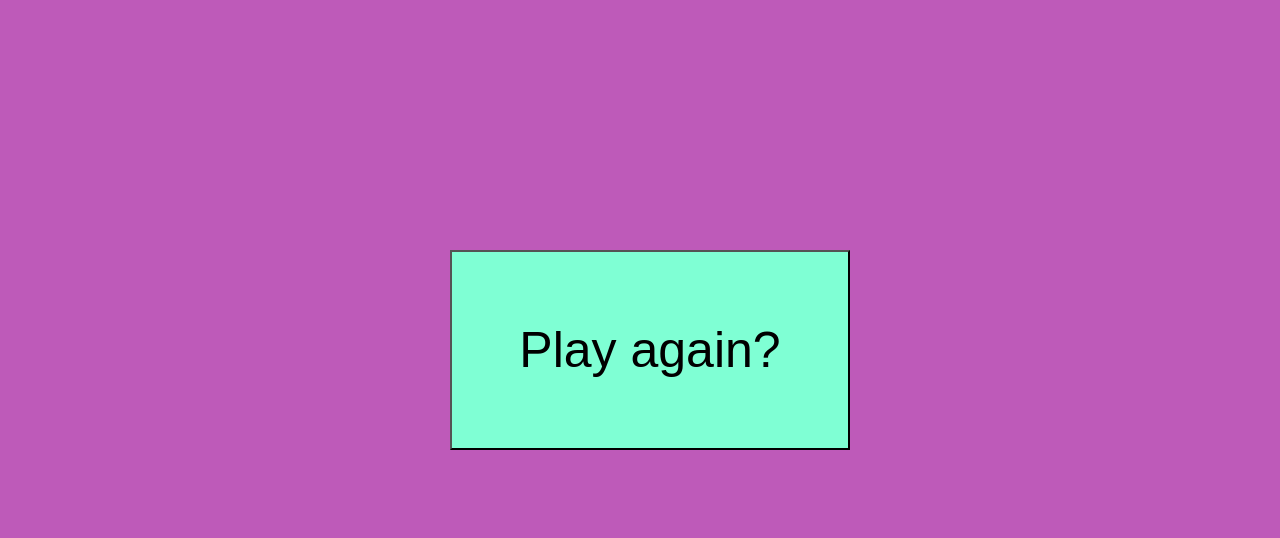
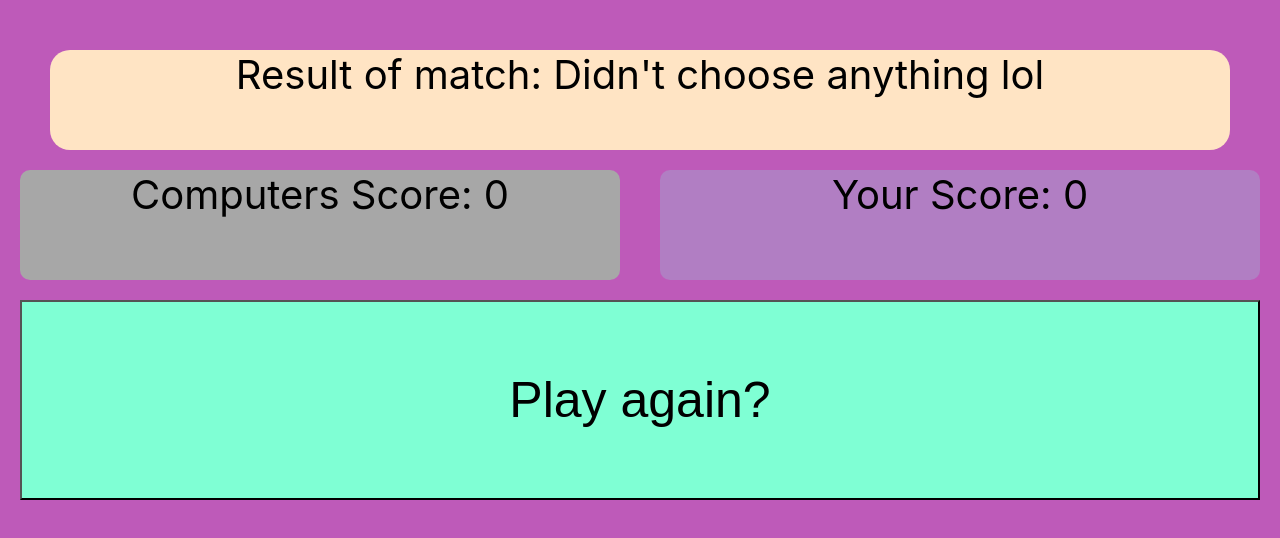
Before and after one commit to Melaizaah/rock-paper-scissors, a React (Create React App) app: page /result in a window 1280 px wide. Shown: the top 538 px of the page. Built offline with nearby package versions, Linux system fonts and the light colour scheme.

Commit message:
Nicer css to the code, result of match added to result-file

```diff
--- a/src/components/Game.jsx
+++ b/src/components/Game.jsx
@@ -52,19 +52,15 @@ function Game({ outcome, setOutcome, gameRounds, setGameRounds }) {
     return(
         <>
         <div className="grid-container">
-            <div >
-                <button className="choice-button"><img className="handImage" src={require("../images/rock-hand.png")} alt="" onClick={() => playChoice("rock")}/>Rock</button>
-            </div>
-            <div>
+            <button className="play-btn" onClick={playGame}>Play!!</button>
 
-                <button className="choice-button" ><img className="handImage" src={require("../images/paper-hand.png")} alt="" onClick={() => playChoice("paper")}/>Paper</button>
-            </div>
-            <div>
+            <button className="choice-btn"><img className="hand-img" src={require("../images/rock-hand.png")} alt="" onClick={() => playChoice("rock")}/>Rock</button>
 
-                <button className="choice-button"><img className="handImage" src={require("../images/scissor-hand.png")} alt="" onClick={() => playChoice("scissor")}/>Scissor</button>
-            </div>
+            <button className="choice-btn" ><img className="hand-img" src={require("../images/paper-hand.png")} alt="" onClick={() => playChoice("paper")}/>Paper</button>
+
+            <button className="choice-btn"><img className="hand-img" src={require("../images/scissor-hand.png")} alt="" onClick={() => playChoice("scissor")}/>Scissor</button>
         </div>
-        <button className="playButton" onClick={playGame}>Play!!</button>
+
         </>
     )
 }
--- a/src/components/Main.jsx
+++ b/src/components/Main.jsx
@@ -18,10 +18,6 @@ function Main() {
        }
     }, [gameRounds])
 
-    // const getScores = useCallback(() => {
-    //     return [yourScore, computerScore];
-    // }, [outcome])
-
     return (
 
         <Router>
@@ -29,7 +25,7 @@ function Main() {
             <Routes>
                 <Route path='/' element={<Game outcome={outcome} setOutcome={setOutcome} gameRounds={gameRounds} setGameRounds={setGameRounds}/>} />
 
-                <Route path="/result" element={ <Result yourScore={yourScore} computerScore={computerScore}/>} />
+                <Route path="/result" element={ <Result outcome={outcome} yourScore={yourScore} computerScore={computerScore}/>} />
             </Routes>
 
         </Router>
--- a/src/components/Result.jsx
+++ b/src/components/Result.jsx
@@ -2,14 +2,9 @@ import React  from "react"
 import { useNavigate } from "react-router-dom";
 import "./styles.css"
 
-function Result({ yourScore, computerScore }) {
+function Result({ outcome, yourScore, computerScore }) {
 
     const history = useNavigate("/result");
-    // const [scores, setScores] = useState([])
-
-    // useEffect(() => {
-    //     setScores(getScores);
-    // }, [getScores])
 
 
     const playAgain = () => {
@@ -20,17 +15,13 @@ function Result({ yourScore, computerScore }) {
     }
 
 
-    // const updateScore = () => {
-
-    //     console.log(`Computers Score: ${computerScore}`)
-    //     console.log(`Your score: ${yourScore}`)
-    // }
-
 
     return (
-        <div>
-            {/* <button onClick={updateScore}>Update</button> */}
-            <button className="playAgainBtn" onClick={playAgain}>Play again?</button>
+        <div className="result-container">
+            <label className="result-label">Result of match: {outcome? outcome : "Didn't choose anything lol"}</label>
+            <label className="label-score computer-score-label">Computers Score: {computerScore}</label>
+            <label className="label-score your-score-label">Your Score: {yourScore}</label>
+            <button className="play-again-btn" onClick={playAgain}>Play again?</button>
         </div>
 
     )
--- a/src/components/styles.css
+++ b/src/components/styles.css
@@ -1,27 +1,22 @@
 body {
     background-color: rgb(190, 90, 185);
 }
-/*
-div {
-    display: flex;
-} */
+
 
 .grid-container {
     display: grid;
+    grid-template-rows: 1fr 1fr;
+    grid-template-columns: repeat(3, 1fr);
+    grid-gap: 30px;
+    padding: 10px;
+    justify-content: center;
+    align-content: center;
+}
+
+.choice-btn {
     height: 100%;
     width: 100%;
-    position: absolute;
-    top: 40%;
-    grid-template-rows: 100px;
-    grid-template-columns: repeat(3, 1fr);
-    gap: 1rem;
-    place-items: center;
-}
-
-.choice-button {
-    height: 100%;
-    width: 100%;
-    padding: 1rem 2rem;
+    padding: 2rem 2rem;
     font-size: 1.5rem;
     background-color: #e79e62;
     border: none;
@@ -32,9 +27,9 @@ div {
     justify-content: center;
 }
 
-.playButton {
-    display: flex;
-    margin: 1rem auto;
+.play-btn {
+    grid-column: 1 / -1;
+    margin: 1rem 15rem;
     padding: 2rem 4rem;
     font-size: 2rem;
     background-color: rgb(84, 184, 162);
@@ -44,21 +39,55 @@ div {
     cursor: pointer;
 }
 
-.playButton:hover {
+.play-btn:hover {
     box-sizing: 0 0 20px black;
 }
 
-.handImage {
+.hand-img {
     height: 150px;
     width: 150px;
 }
 
-.playAgainBtn {
-    width: 400px;
+.play-again-btn {
+    grid-column: 1 / -1;
     height: 200px;
-    margin: 250px 450px;
+    margin-left: 20px;
+    margin-right: 20px;
     text-align:center;
     font-size: 50px;
     color:black;
     background-color: aquamarine;
 }
+
+.result-container{
+    display: grid;
+    grid-template-rows: repeat(3, 150px);
+    grid-template-columns: repeat(2, 1fr);
+    justify-content: center;
+    align-content: center;
+}
+.label-score{
+    font-size: 40px;
+    margin: 20px;
+    border-radius: 10px;
+    text-align: center;
+    place-items: center;
+}
+
+.result-label{
+    grid-column: 1 / -1;
+    border-radius: 20px;
+    height: 100px;
+    margin: 50px 50px 0px 50px;
+    font-size: 40px;
+    text-align: center;
+    background-color: bisque;
+}
+
+.computer-score-label{
+    background-color: rgb(167, 167, 167);
+}
+
+.your-score-label {
+    background-color: rgb(177, 126, 195);
+}
```
